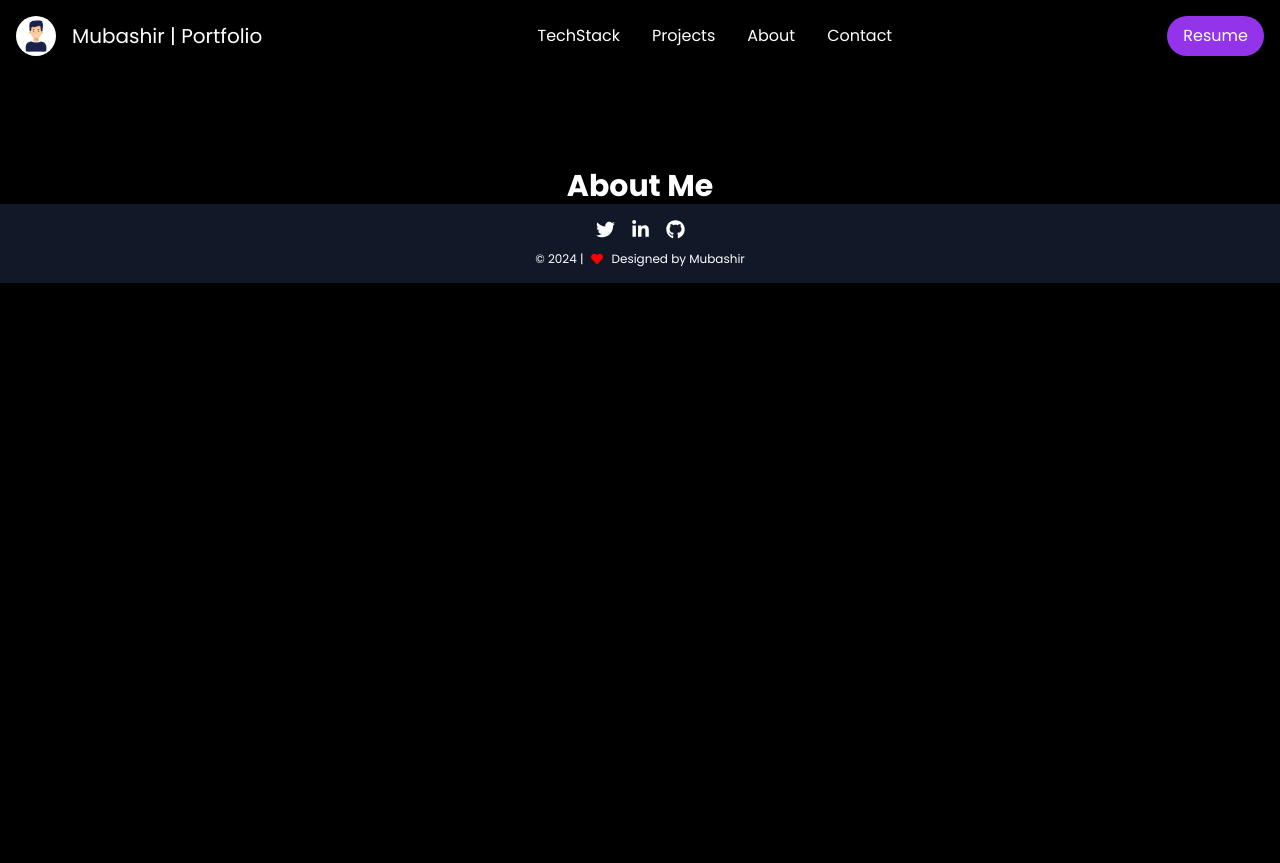
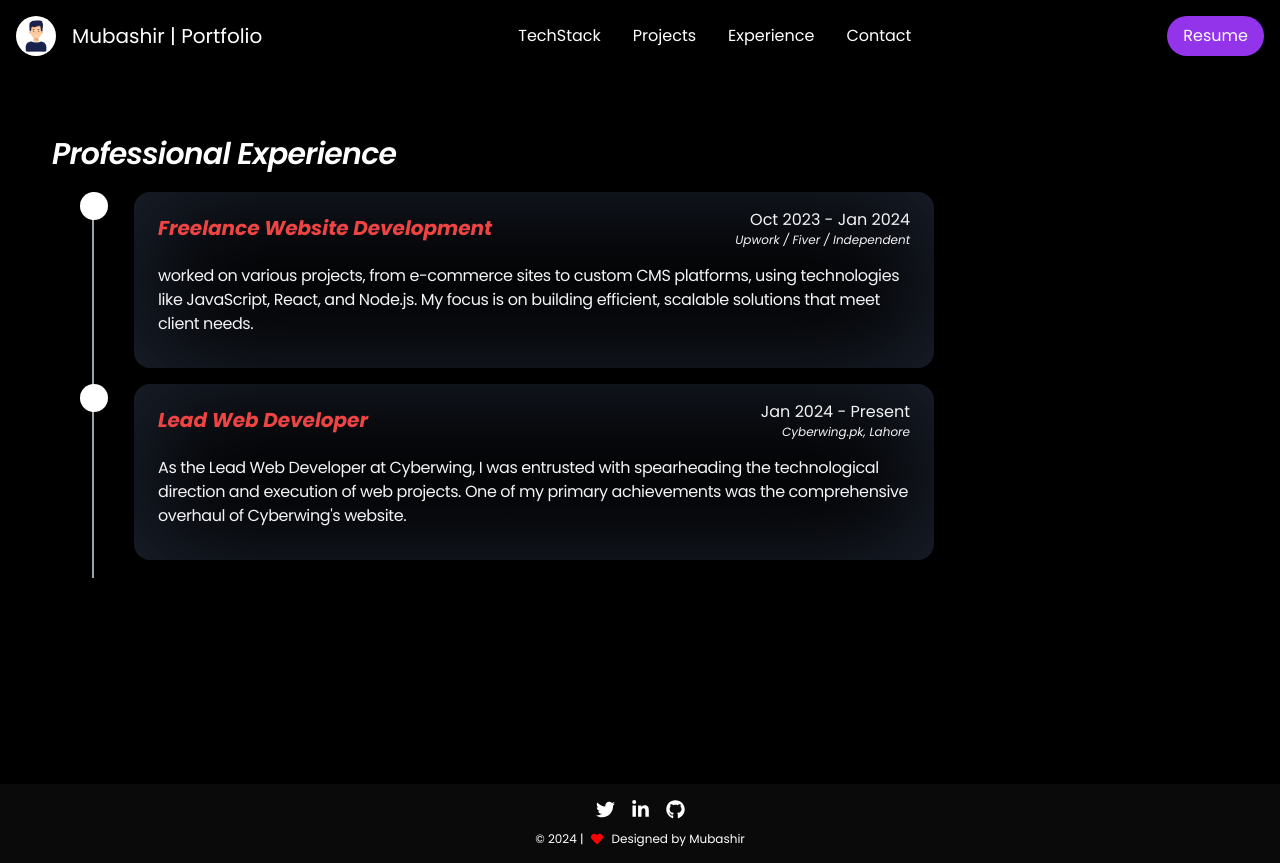
Before and after one commit to Mubashir1920/React-Portfolio, a React (Create React App) app: page /about in a window 1280 px wide. Before the commit the page ends 800 px from the top, so only its background shows below. Built offline with nearby package versions, Linux system fonts and the light colour scheme.

Commit message:
Experience Page

```diff
--- a/package.json
+++ b/package.json
@@ -6,8 +6,6 @@
     "@testing-library/jest-dom": "^5.17.0",
     "@testing-library/react": "^13.4.0",
     "@testing-library/user-event": "^13.5.0",
-    "@tsparticles/all": "^3.5.0",
-    "@tsparticles/react": "^3.0.0",
     "framer-motion": "^11.3.24",
     "react": "^18.3.1",
     "react-dom": "^18.3.1",
--- a/public/index.html
+++ b/public/index.html
@@ -10,7 +10,7 @@
       content="Mubashir | PortFolio"
     />
     <link rel="manifest" href="%PUBLIC_URL%/manifest.json" />
-    <title>React App</title>
+    <title>Mubashir | Portfolio</title>
   </head>
   <body>
 
--- a/src/App.jsx
+++ b/src/App.jsx
@@ -10,25 +10,24 @@ import Contact from './Pages/Contact';
 import About from './Pages/About';
 import Resume from './Pages/Resume';
 function App() {
+  const location = useLocation();
 
-
-  const location = useLocation()
   return (
-
-    <div>
+    <div className="flex flex-col min-h-screen">
       <Header />
-          <AnimatePresence mode='wait' >
-            <Routes key={location.pathname} location={location} >
-              <Route exact path='/' element={<Home />} />
-              <Route exact path='/TechStack' element={<TechStack />} />
-              <Route exact path='/Projects' element={<Projects />} />
-              <Route exact path='/about' element={<About />} />
-              <Route exact path='/Contact' element={<Contact />} />
-              <Route exact path='/resume' element={<Resume />} />
-            </Routes>
-          </AnimatePresence>
-          <Footer />
-
+      <div className="flex-grow">
+        <AnimatePresence mode="wait">
+          <Routes key={location.pathname} location={location}>
+            <Route exact path="/" element={<Home />} />
+            <Route exact path="/TechStack" element={<TechStack />} />
+            <Route exact path="/Projects" element={<Projects />} />
+            <Route exact path="/about" element={<About />} />
+            <Route exact path="/Contact" element={<Contact />} />
+            <Route exact path="/resume" element={<Resume />} />
+          </Routes>
+        </AnimatePresence>
+      </div>
+      <Footer />
     </div>
   );
 }
--- a/src/Pages/About.jsx
+++ b/src/Pages/About.jsx
@@ -1,9 +1,41 @@
 import React from 'react'
 import transition from '../Utilities/transition'
+import ExperienceCard from '../components/ExperienceCard'
+
+
+
 const About = () => {
+
+    const Experience = [
+        {
+            title: "Freelance Website Development",
+            period: 'Oct 2023 - Jan 2024',
+            at: 'Upwork / Fiver / Independent',
+            description: 'worked on various projects, from e-commerce sites to custom CMS platforms, using technologies like JavaScript, React, and Node.js. My focus is on building efficient, scalable solutions that meet client needs.'
+        },
+        {
+            title: "Lead Web Developer",
+            period: 'Jan 2024 - Present',
+            at: 'Cyberwing.pk, Lahore',
+            description: 'As the Lead Web Developer at Cyberwing, I was entrusted with spearheading the technological direction and execution of web projects. One of my primary achievements was the comprehensive overhaul of Cyberwing\'s website. '
+        }
+    ]
     return (
-        <div className='flex    justify-center' >
-            <h1 className='text-3xl mt-24 font-bold text-center' >About Me</h1>
+        <div className=' container mx-auto flex flex-col  px-10 pb-52  ' >
+            <h1 className='text-3xl mt-16 font-semibold tracking-tight pb-5 pl-3 italic text-left ' >Professional Experience</h1>
+
+            {Experience.map(exp => (
+                <div className='flex md:w-full mb-4 justify-start gap-10  ' >
+                    <div className='relative hidden lg:block ml-10' >
+                        <div class="absolute top-0 left-0 w-7 h-7 bg-white rounded-full"></div>
+                        <div class="ml-3 h-[110%] w-0.5 bg-gray-400"></div>
+                    </div>
+                    <ExperienceCard title={exp.title} period={exp.period} at={exp.at} description={exp.description} />
+                </div>
+            ))}
+
+
+
         </div>
     )
 }
--- a/src/Pages/Contact.jsx
+++ b/src/Pages/Contact.jsx
@@ -4,13 +4,13 @@ import ContactImage from '../assets/contact.png'
 
 const Contact = () => {
   return (
-    <div className="container mx-auto flex justify-center flex-col  min-h-screen  text-white">
+    <div className="container py-12 mx-auto flex justify-center flex-col  min-h-screen  text-white">
       <div className='px-11 pt-10 lg:px-24  ' >
         <h2 className=" font-extrabold text-left lg:text-6xl  text-4xl ">Get <span className='text-purple-800' >In</span> Touch</h2>
         <p className='text-white text-md py-2' >Lets Discuss The Project . Preferably Email me at given Or Reach out to me on LinkedIn.</p>
 
       </div>
-      <div className="flex items-center pt-5  pb-10 justify-around w-[100%] ">
+      <div className="flex items-center pt-5  pb-20 justify-around w-[100%] ">
         {/* Left Section: Contact Form */}
         <div className="bg-[#1b1b32]  lg:w-[50%] md:w-[50%] p-10 rounded-lg shadow-lg ">
           <h1 className='text-white text-sm capitalize italic' >contact me at <a className='font-semibold' href="mailto:mubashir417@outlook.com">mubashir@417@outlook.com</a></h1>
--- a/src/Pages/Home.jsx
+++ b/src/Pages/Home.jsx
@@ -4,9 +4,9 @@ import transition from '../Utilities/transition';
 
 const Home = () => {
     return (
-        <div>
-            <Hero />
-        </div>
+
+        <Hero />
+
     )
 }
 
--- /dev/null
+++ b/src/components/ExperienceCard.jsx
@@ -0,0 +1,28 @@
+import React from 'react'
+
+const ExperienceCard = ({title , period , at , description}) => {
+    return (
+
+        <div className='flex flex-col items-center justify-between bg-black shadow-[inset_4px_2px_110px_15px_#1a202c] text-gray-100 r border-gray-200  w-full md:w-8/12  h-auto rounded-2xl  py-2 px-2 md:px-4'>
+            <div className='w-full flex items-center justify-between'>
+                <div className='flex items-center justify-center px-2 '>
+
+                    <div className='text-left '>
+                        <h4 className='text-lg md:text-2xl lg:text-xl ease-in-out italic font-bold text-red-500 duration-1000 capitalize'>{title}</h4>
+                    </div>
+                </div>
+                <div className='text-sm md:text-base text-right p-2 gap-4 ease-in-out duration-500'>
+                    <p className='text-md   '>{period}</p>
+                    <p className='text-xs italic  '>{at}</p>
+                </div>
+            </div>
+            <div className='text-left p-2'>
+                <p className='text-sm lg:text-base tracking-tight  pb-4'>{description}</p>
+
+            </div>
+        </div>
+
+    )
+}
+
+export default ExperienceCard
--- a/src/components/Footer.jsx
+++ b/src/components/Footer.jsx
@@ -5,7 +5,7 @@ import { FaTwitter, FaLinkedinIn, FaGithub, FaHeart } from 'react-icons/fa';
 const Footer = () => {
     const currentYear = new Date().getFullYear();
     return (
-        <footer className="bg-gray-900   w-[100%]  text-white text-center py-4">
+        <footer className="bg-[#0a0a0a]  w-[100%]  text-white text-center py-4">
             <div className="text-md flex justify-center space-x-4 mb-3">
                 <a href="https://twitter.com" target="_blank" rel="noopener noreferrer" className="text-white hover:text-gray-400">
                     <FaTwitter size={19} />
--- a/src/components/Hero.jsx
+++ b/src/components/Hero.jsx
@@ -2,7 +2,7 @@ import React from 'react';
 
 const Hero = () => {
     return (
-        <div className="container mx-auto  pb-[182px] lg:pb-[166px] ">
+        <div className="container mx-auto ">
             <div className=" text-white mt-36 md:mt-48 lg:mt-36 flex items-center justify-center px-4">
                 <div className="text-center">
                     <div className="flex items-center justify-center mb-4">
--- a/src/components/header.jsx
+++ b/src/components/header.jsx
@@ -20,7 +20,7 @@ const Header = () => {
                 <nav className="hidden font-normal text-white md:flex space-x-8">
                     <Link to='/TechStack' className="hover:overline">TechStack</Link>
                     <Link to='/projects' className="hover:underline">Projects</Link>
-                    <Link to='/about' className="hover:underline">About</Link>
+                    <Link to='/about' className="hover:underline">Experience</Link>
                     <Link to='/contact' className="hover:overline">Contact</Link>
                 </nav>
                 <Link to='/resume' className="hidden md:block bg-purple-600 hover:bg-purple-700 text-white px-4 py-2 rounded-full">
@@ -43,7 +43,7 @@ const Header = () => {
                     <Link onClick={() => setIsMobileMenuOpen(prevState => !prevState)} to='/TechStack' className="block hover:underline">TechStack</Link>
                     <Link onClick={() => setIsMobileMenuOpen(prevState => !prevState)} to='/projects' className="block hover:underline">Projects</Link>
 
-                    <Link onClick={() => setIsMobileMenuOpen(prevState => !prevState)} to='/about' className="block hover:underline">About</Link>
+                    <Link onClick={() => setIsMobileMenuOpen(prevState => !prevState)} to='/about' className="block hover:underline">Experience</Link>
                     <Link onClick={() => setIsMobileMenuOpen(prevState => !prevState)} to='/contact' className="block hover:underline">Contact</Link>
                     <Link to='/resume' onClick={() => setIsMobileMenuOpen(prevState => !prevState)}  className="block w-[80%] bg-purple-600 hover:bg-purple-800 text-white text-center px-4  py-2 rounded-full">
                         Resume
--- a/src/index.css
+++ b/src/index.css
@@ -20,7 +20,7 @@ h6::selection,
 p::selection,
 a::selection,
 span::selection {
-  background-color: #a855f7;
+  background-color: #08000f;
   color: white;
 
 }
```
Also changed, not shown: 1 other file (tests, documents, lock files or other folders).
